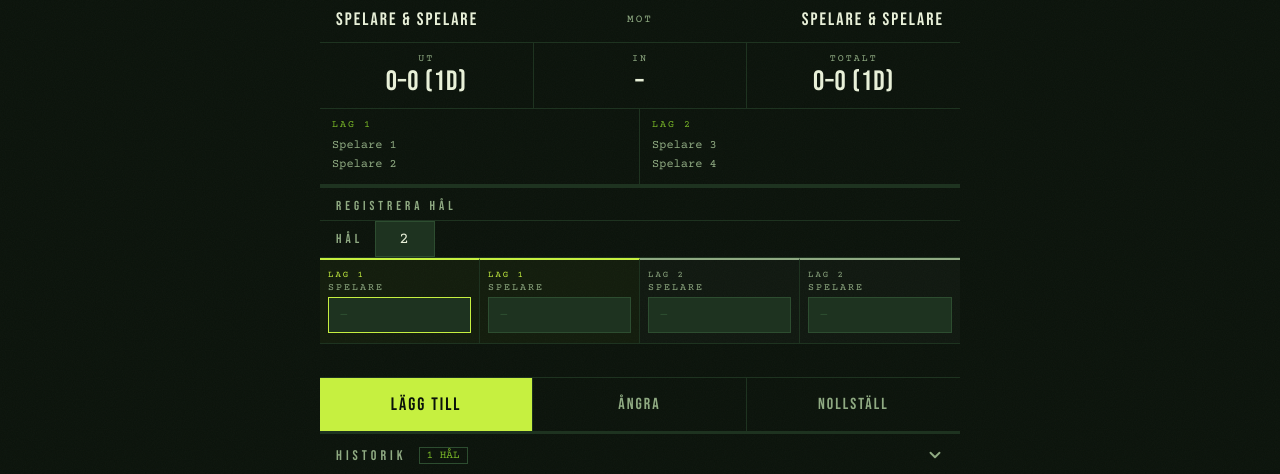
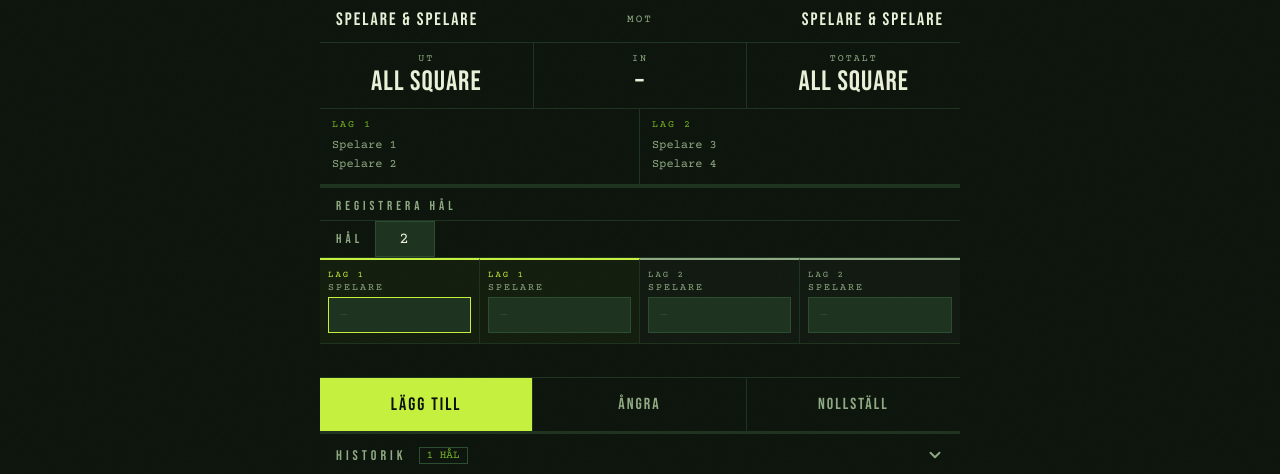
Before and after one commit to alotsa/evilnine, a plain HTML site: page index.html in a window 1280 px wide. Both pictures are taken after a click on the button "LÄGG TILL". Shown: the part 95-569 px from the top of the page. Drawn offline with nearby package versions, Linux system fonts and the light colour scheme.

Commit message:
Restore matchplay scoring (X UP / ALL SQUARE / DORMY / X & Y)

```diff
--- a/index.html
+++ b/index.html
@@ -333,11 +333,11 @@
       <div class="team-name-disp right" id="tb-team2Name">Björne &amp; Jurell</div>
     </div>
     <div class="score-strip">
-      <div class="score-cell"><div class="score-key">UT</div><div class="score-val lead" id="tb-scoreUt">1–0</div><div class="score-result" id="tb-resultUt">Leder: Phille &amp; Calle</div></div>
+      <div class="score-cell"><div class="score-key">UT</div><div class="score-val lead" id="tb-scoreUt">1 UP</div><div class="score-result" id="tb-resultUt">Phille &amp; Calle</div></div>
       <div class="score-divider"></div>
       <div class="score-cell"><div class="score-key">IN</div><div class="score-val" id="tb-scoreIn">–</div><div class="score-result" id="tb-resultIn"></div></div>
       <div class="score-divider"></div>
-      <div class="score-cell"><div class="score-key">TOTALT</div><div class="score-val lead" id="tb-scoreTot">1–0</div><div class="score-result" id="tb-resultTot">Leder: Phille &amp; Calle</div></div>
+      <div class="score-cell"><div class="score-key">TOTALT</div><div class="score-val lead" id="tb-scoreTot">1 UP</div><div class="score-result" id="tb-resultTot">Phille &amp; Calle</div></div>
     </div>
     <div class="teams-row">
       <div class="team-col"><div class="team-label">LAG 1</div><div class="team-players" id="tb-team1Players">Phille<br>Calle</div></div>
@@ -865,9 +865,9 @@
   }
 
   function tbCalcScore(){
-    const ut={w1:0,w2:0,d:0},inp={w1:0,w2:0,d:0};
-    tbS.history.forEach(e=>{const p=e.hole<=9?ut:inp;if(e.winner===0)p.w1++;else if(e.winner===1)p.w2++;else p.d++;});
-    return{ut,in:inp,tot:{w1:ut.w1+inp.w1,w2:ut.w2+inp.w2,d:ut.d+inp.d}};
+    const ut={w1:0,w2:0,d:0,played:0},inp={w1:0,w2:0,d:0,played:0};
+    tbS.history.forEach(e=>{const p=e.hole<=9?ut:inp;p.played++;if(e.winner===0)p.w1++;else if(e.winner===1)p.w2++;else p.d++;});
+    return{ut,in:inp,tot:{w1:ut.w1+inp.w1,w2:ut.w2+inp.w2,d:ut.d+inp.d,played:ut.played+inp.played}};
   }
 
   function tbCalcHole(bruttos,holeNum){
@@ -895,14 +895,25 @@
     [1,2,3,4].forEach(n=>$('tb-labelP'+n).textContent=tbName(n-1).toUpperCase().slice(0,8));
     tbColors();
     const sc=tbCalcScore();
-    function sl(w1,w2,d){if(!w1&&!w2&&!d)return{txt:'\u2013',cls:''};const net=w1-w2;return{txt:w1+'\u2013'+w2+(d?' ('+d+'d)':''),cls:net>0?'lead':'',win:net>0?t1:net<0?t2:null};}
-    const ul=sl(sc.ut.w1,sc.ut.w2,sc.ut.d),il=sl(sc.in.w1,sc.in.w2,sc.in.d),tl=sl(sc.tot.w1,sc.tot.w2,sc.tot.d);
+    function sl(w1,w2,d,played,totalHoles){
+      if(!played)return{txt:'\u2013',cls:'',sub:''};
+      const lead=Math.abs(w1-w2),remaining=totalHoles-played;
+      const leader=w1>w2?t1:w2>w1?t2:null;
+      if(!leader) return{txt:'ALL SQUARE',cls:'',sub:''};
+      if(remaining===0) return{txt:lead+' UP',cls:'lead',sub:leader};
+      if(lead>remaining) return{txt:lead+' & '+remaining,cls:'lead',sub:leader};
+      if(lead===remaining) return{txt:'DORMY',cls:'lead',sub:leader};
+      return{txt:lead+' UP',cls:'lead',sub:leader};
+    }
+    const ul=sl(sc.ut.w1,sc.ut.w2,sc.ut.d,sc.ut.played,9);
+    const il=sl(sc.in.w1,sc.in.w2,sc.in.d,sc.in.played,9);
+    const tl=sl(sc.tot.w1,sc.tot.w2,sc.tot.d,sc.tot.played,18);
     $('tb-scoreUt').innerHTML=ul.txt;$('tb-scoreUt').className='score-val'+(ul.cls?' '+ul.cls:'');
     $('tb-scoreIn').innerHTML=il.txt;$('tb-scoreIn').className='score-val'+(il.cls?' '+il.cls:'');
     $('tb-scoreTot').innerHTML=tl.txt;$('tb-scoreTot').className='score-val'+(tl.cls?' '+tl.cls:'');
-    $('tb-resultUt').textContent=ul.win?'Leder: '+ul.win:'';
-    $('tb-resultIn').textContent=il.win?'Leder: '+il.win:'';
-    $('tb-resultTot').textContent=tl.win?'Leder: '+tl.win:'';
+    $('tb-resultUt').textContent=ul.sub?ul.sub:'';
+    $('tb-resultIn').textContent=il.sub?il.sub:'';
+    $('tb-resultTot').textContent=tl.sub?tl.sub:'';
     $('tb-holeNo').value=tbS.hole;
     $('tb-undoBtn').disabled=tbS.history.length===0;
     $('tb-historyCount').textContent=tbS.history.length+' H\u00c5L';
```
